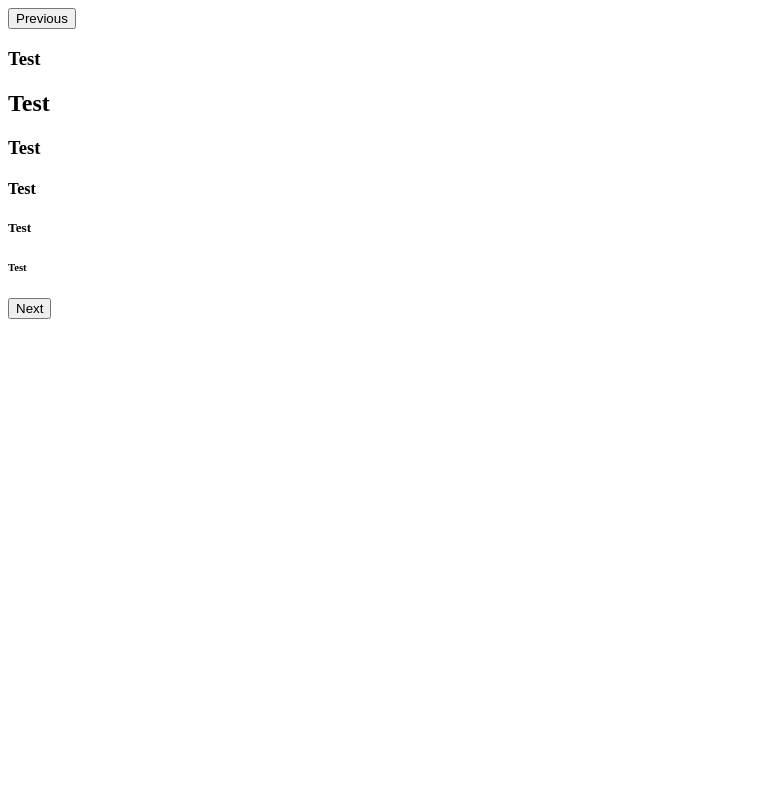
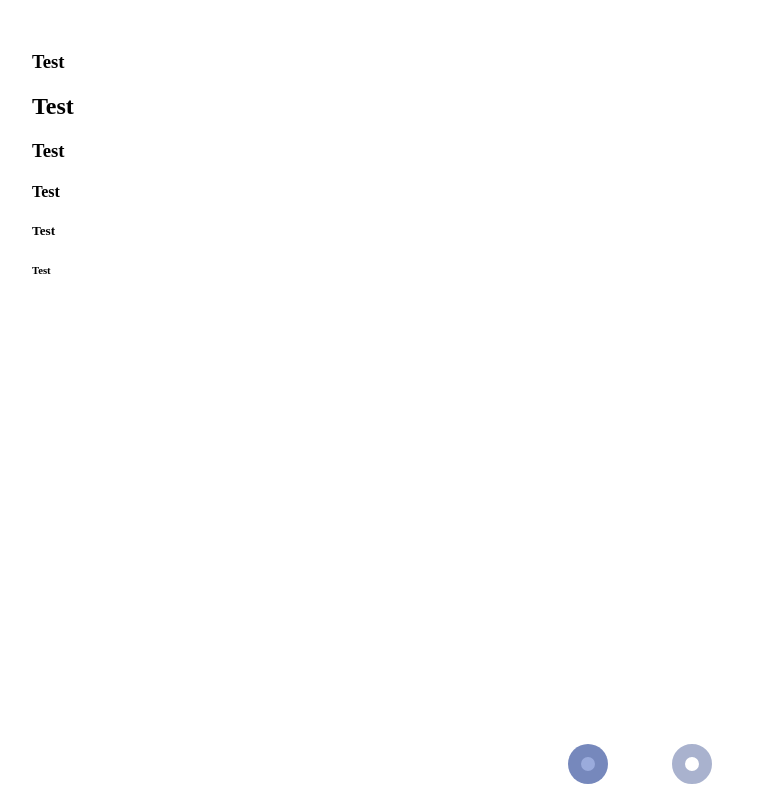
Before and after one commit to junewunder/crew-tv-dash, a website: page index.html in a window 1280 px wide. Shown: the whole page, without its empty margins (0-767 px from the left). Drawn offline with Linux system fonts and the light colour scheme.

Commit message:
added some customization to the slick layout, and custom css

```diff
--- a/css/style.css
+++ b/css/style.css
@@ -0,0 +1,46 @@
+* {
+  outline: none;
+}
+
+html, body, section {
+  height: 100%;
+  margin: 0px;
+}
+
+.slick-slide {
+  padding: 2em;
+}
+
+#dots-container {
+  position: fixed;
+  bottom: 0;
+}
+
+#dots-container, .slick-dots {
+  width: 100%;
+}
+
+.slick-dots {
+  padding-left: 0;
+  display: flex;
+  justify-content: center;
+  list-style-type: none;
+}
+
+.slick-dots li {
+  margin-left: 2em;
+  margin-right: 2em;
+}
+
+.slick-dots li button {
+  color: rgba(255, 255, 255, 0);
+  background-color: rgba(255, 255, 255, 0);
+  border-radius: 1.5em;
+  height: 3em;
+  width: 3em;
+  border: rgba(85, 103, 158, 0.5) 1em solid;
+}
+
+.slick-dots li.slick-active button {
+  background-color: rgba(55, 88, 186, 0.5);
+}
--- a/index.html
+++ b/index.html
@@ -4,9 +4,11 @@
     <meta charset="utf-8">
     <title>CS Crew TV Dashboard</title>
     <link rel="stylesheet" href="/css/slick.css">
+    <link rel="stylesheet" href="/css/style.css">
   </head>
   <body>
     <section id="main-section"></section>
+    <div id="dots-container"></div>
   </body>
 
   <script src="/build/bundle.js" charset="utf-8"></script>
--- a/js/main.js
+++ b/js/main.js
@@ -7,21 +7,25 @@ window.jQuery = jQuery;
 
 require('../lib/slick.min.js')
 
+$('#main-section').slick({
+  adaptiveHeight: true,
+  autoplay: true,
+  autoplaySpeed: 3000,
+  arrows: false,
+  appendDots: '#dots-container',
+  dots: true,
+})
+
 const pages = ['test', 'test2']
-
-$('#main-section').slick()
 
 for (const pageName of pages) {
   const id = `section-${pageName}`
   fetch('/pages/' + pageName + '.html')
-    .then((response) => {
-
-      return response.text()
-
-    }) .then((htmlText) => {
-
-      $('#main-section').slick('slickAdd', `<section id="${id}">${htmlText}</section>`)
-      // $('#'+id).html(htmlText)
-
+    .then((response) => response.text())
+    .then((htmlText) => {
+      $('#main-section').slick(
+        'slickAdd',
+        `<section id="${id}">${htmlText}</section>`
+      )
     })
 }
```
Also changed, not shown: build/bundle.js.
